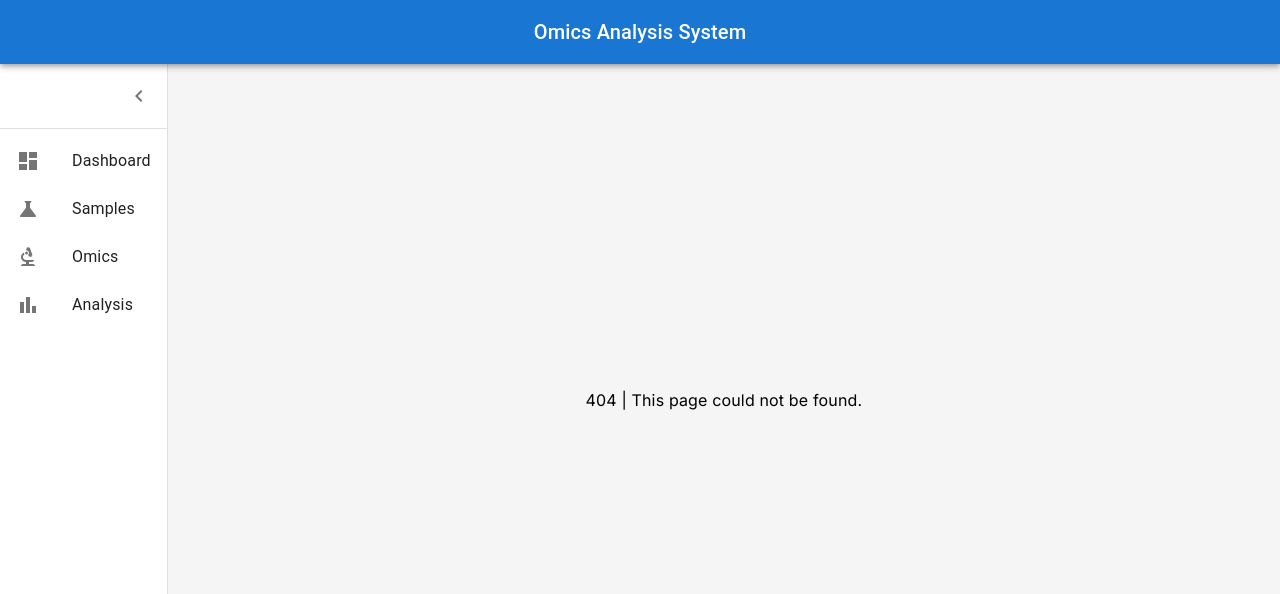
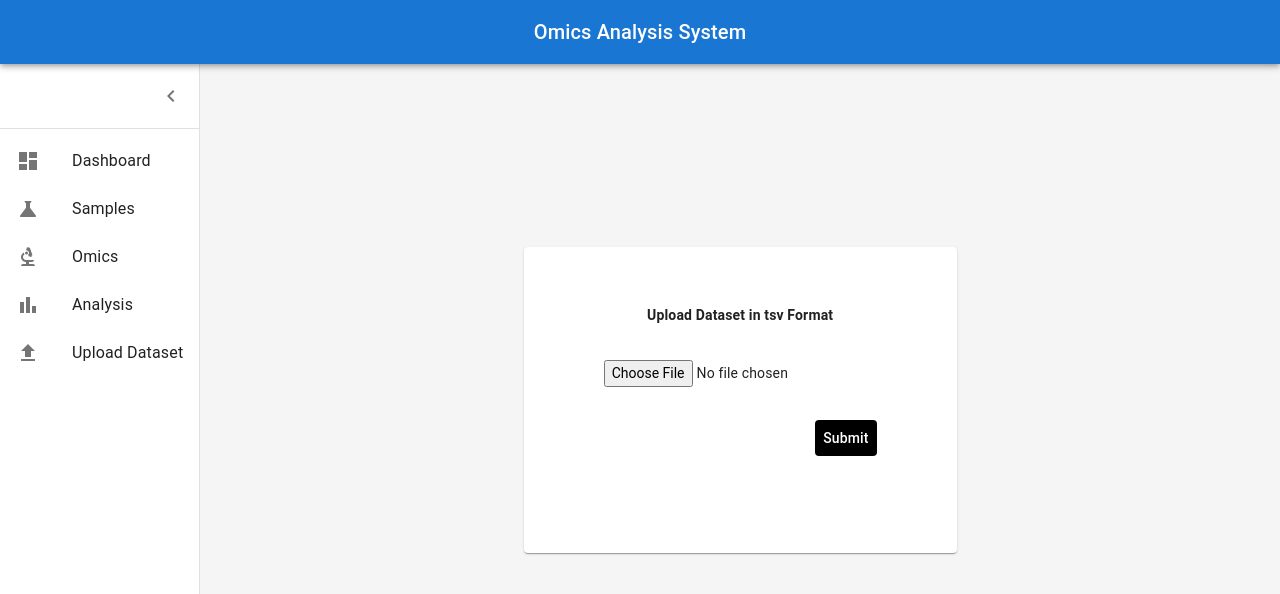
Before and after one commit to metinonat/omics-analysis-system, a Next.js app in the folder frontend/: page /upload-dataset in a window 1280 px wide. Before the commit this address had no page. Shown: the top 594 px of the page. Built offline with nearby package versions, Linux system fonts and the light colour scheme.

Commit message:
feat: upload dataset page

```diff
--- /dev/null
+++ b/frontend/src/app/upload-dataset/page.tsx
@@ -0,0 +1,89 @@
+"use client";
+
+import {
+    Alert,
+  Card,
+  Grid,
+  Table,
+  TableCell,
+  TableHead,
+  TableRow,
+} from "@mui/material";
+import { useState } from "react";
+
+export default function UploadForm() {
+  const [file, setFile] = useState<File>();
+
+  const onSubmit = async () => {
+    if (!file) return;
+
+    try {
+      const data = new FormData();
+      data.set("file", file);
+
+      const res = await fetch("http://localhost:8080/import/tsv", {
+        method: "POST",
+        body: data,
+        headers: {
+          Accept: "application/json",
+        },
+      });
+      // handle the error
+      if (!res.ok) Alert(await res.json());
+    } catch (e: any) {
+      // Handle errors here
+      alert("Unknown error! Please try again later.");
+      console.error(e);
+    }
+  };
+
+  return (
+    <Grid
+      container
+      spacing={0}
+      direction="column"
+      alignItems="center"
+      justifyContent="center"
+      sx={{ minHeight: "100vh" }}
+    >
+      <Grid item xs={8} color={"black"}>
+        <Card sx={{ minHeight: "30vh", minWidth: "30vw", padding: "5vh 5vw 10vh 5vw" }}>
+          <form onSubmit={onSubmit} id="dataset-upload">
+            <Table>
+              <TableHead>
+                <TableRow>
+                  <TableCell
+                    align="center"
+                    style={{ borderBottomColor: "white" }}
+                  >
+                    <h1><b>Upload Dataset in tsv Format</b></h1>
+                  </TableCell>
+                </TableRow>
+              </TableHead>
+              <TableRow>
+                <TableCell style={{ borderBottomColor: "white" }}>
+                  <input
+                    type="file"
+                    name="file"
+                    onChange={(e) => setFile(e.target.files?.[0])}
+                  />
+                </TableCell>
+              </TableRow>
+              <TableRow>
+                <TableCell align="right" style={{ borderBottomColor: "white" }}>
+                  <button
+                    className="bg-black hover:bg-slate-800 text-white text-sm font-medium p-2 rounded "
+                    type="button"
+                    onClick={onSubmit}
+                  >
+                    <>Submit</>
+                  </button>
+                </TableCell>
+              </TableRow>
+            </Table>
+          </form>
+        </Card>
+      </Grid>
+    </Grid>
+  );
+}
--- a/frontend/src/components/core/listItems.tsx
+++ b/frontend/src/components/core/listItems.tsx
@@ -4,7 +4,7 @@ import DashboardIcon from "@mui/icons-material/Dashboard";
 import { ListItem } from "@mui/material";
 import ListItemButton from "@mui/material/ListItemButton";
 import ListItemIcon from "@mui/material/ListItemIcon";
-import ListItemText from "@mui/material/ListItemText";
+import ListItemText from "@mui/material/ListItemText";import UploadIcon from '@mui/icons-material/Upload';
 import Link from "next/link";
 import * as React from "react";
 export const listItems = (
@@ -49,6 +49,16 @@ export const listItems = (
         </ListItemButton>
       </Link>
     </ListItem>
+    <ListItem disablePadding>
+      <Link href={"/upload-dataset"} passHref>
+        <ListItemButton>
+          <ListItemIcon>
+            <UploadIcon />
+          </ListItemIcon>
+          <ListItemText primary="Upload Dataset" />
+        </ListItemButton>
+      </Link>
+    </ListItem>
   </React.Fragment>
 );
 export default listItems;
```
Also changed, not shown: frontend/src/api/upload/route.ts (added, +19 -0 lines).
